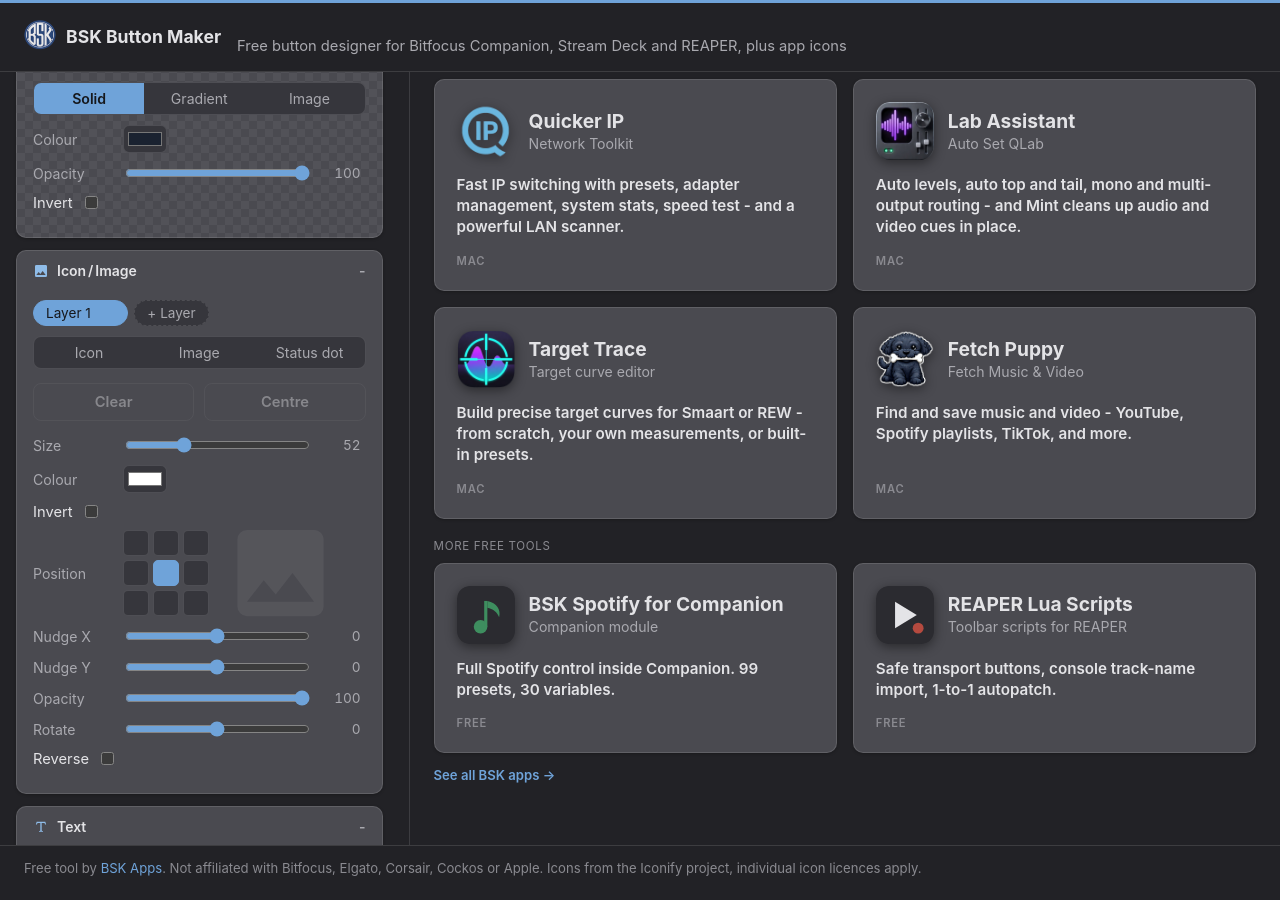
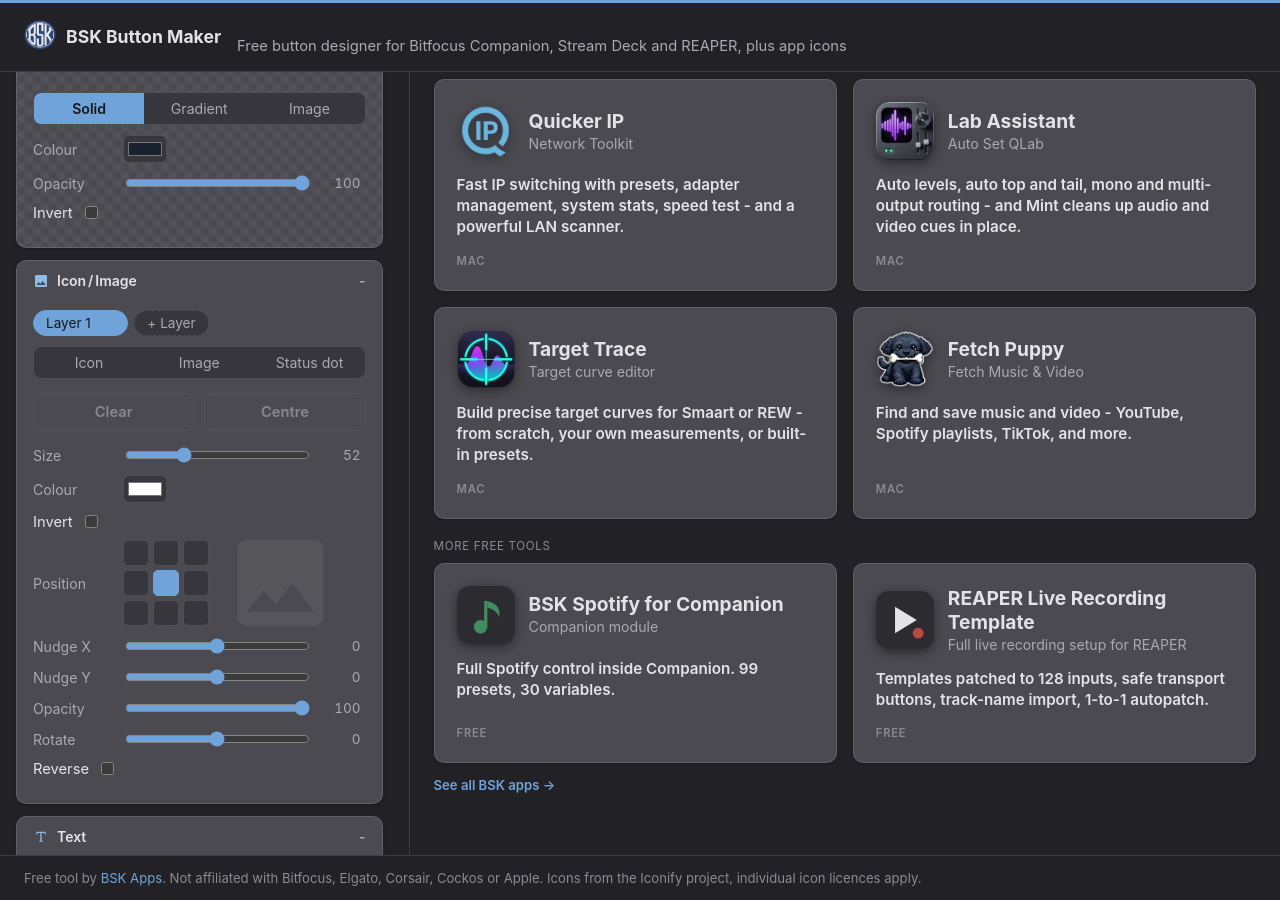
Before and after one commit to BSKapps/bskapps.github.io, a Jekyll site: the page buttonmaker/index.html, which Jekyll copies as it is, in a window 1280 px wide and 900 px high, scrolled down 1503 px. Built offline with Jekyll 4.4.1, drawn with Linux system fonts in a browser that asks for light colours.

Commit message:
Button Maker v122: REAPER tile matches live recording setup; sweep stale scripts naming site-wide

```diff
--- a/about/index.html
+++ b/about/index.html
@@ -44,7 +44,7 @@
             <p>
                 Current line-up includes <a href="/quickerip">Quicker IP</a> (network
                 utilities) and <a href="/labassistant">Lab Assistant</a> (QLab workspace
-                automation). Free REAPER scripts are available on the
+                automation). A free REAPER live recording setup and scripts are available on the
                 <a href="/tools">free tools</a> page.
             </p>
         </div>
--- a/admin/index.html
+++ b/admin/index.html
@@ -1492,7 +1492,7 @@
     '/buttonmaker/': 'Button Maker',
     '/tools/': 'Free Tools',
     '/tools/companion/': 'BSK Spotify for Companion',
-    '/tools/reaper/': 'REAPER Lua Scripts',
+    '/tools/reaper/': 'REAPER Live Recording',
     '/articles/': 'Articles',
     '/about/': 'About',
     '/contact/': 'Contact',
--- a/buttonmaker/index.html
+++ b/buttonmaker/index.html
@@ -4,7 +4,7 @@
 <meta charset="UTF-8">
 <meta http-equiv="Content-Security-Policy" content="default-src 'self'; script-src 'self' https://static.cloudflareinsights.com; style-src 'self' 'unsafe-inline' https://fonts.googleapis.com; font-src https://fonts.gstatic.com; img-src 'self' data: https://api.iconify.design https://bskapps.com; connect-src 'self' https://api.iconify.design https://cloudflareinsights.com; object-src 'none'; base-uri 'self'">
 <meta name="viewport" content="width=device-width, initial-scale=1.0">
-<meta name="bm-version" content="121">
+<meta name="bm-version" content="122">
 <title>BSK Button Maker - Free Companion, Stream Deck, REAPER and App Icon Designer</title>
 <meta name="description" content="Free button designer for Bitfocus Companion, Stream Deck and REAPER toolbars, plus app icons. Icon library, presets, button sets, PNG, Companion page and REAPER toolbar export.">
 <meta property="og:title" content="BSK Button Maker">
@@ -41,7 +41,7 @@
 <link rel="preconnect" href="https://fonts.googleapis.com">
 <link rel="preconnect" href="https://fonts.gstatic.com" crossorigin>
 <link href="https://fonts.googleapis.com/css2?family=Inter:wght@400;600;700;800&family=Oswald:wght@400;600;700&family=Bebas+Neue&family=Montserrat:wght@400;600;700;800&family=Roboto+Condensed:wght@400;700&family=JetBrains+Mono:wght@400;500;700;800&family=Archivo+Black&family=Nunito:wght@400;600;700;800&display=swap" rel="stylesheet">
-<link rel="stylesheet" href="css/style.css?v=121">
+<link rel="stylesheet" href="css/style.css?v=122">
 </head>
 <body>
 <header class="app-header">
@@ -377,13 +377,13 @@
         </a>
         <a class="bsk-tile" href="https://bskapps.com/tools/reaper/">
           <div class="bsk-tile-head">
-            <img src="https://bskapps.com/images/reaper-scripts-icon.svg" alt="REAPER Lua Scripts" width="58" height="58">
+            <img src="https://bskapps.com/images/reaper-scripts-icon.svg" alt="REAPER Live Recording Template and Lua Scripts" width="58" height="58">
             <div>
-              <h2>REAPER Lua Scripts</h2>
-              <p class="bsk-tile-sub">Toolbar scripts for REAPER</p>
+              <h2>REAPER Live Recording Template</h2>
+              <p class="bsk-tile-sub">Full live recording setup for REAPER</p>
             </div>
           </div>
-          <p class="bsk-tile-line">Safe transport buttons, console track-name import, 1-to-1 autopatch.</p>
+          <p class="bsk-tile-line">Templates patched to 128 inputs, safe transport buttons, track-name import, 1-to-1 autopatch.</p>
           <span class="bsk-tile-meta">Free</span>
         </a>
       </div>
@@ -420,7 +420,7 @@
   <p>Free tool by <a href="https://bskapps.com">BSK Apps</a>. Not affiliated with Bitfocus, Elgato, Corsair, Cockos or Apple. Icons from the Iconify project, individual icon licences apply.</p>
 </footer>
 
-<script src="vendor/jszip.min.js?v=121"></script>
-<script type="module" src="js/app.js?v=121"></script>
+<script src="vendor/jszip.min.js?v=122"></script>
+<script type="module" src="js/app.js?v=122"></script>
 </body>
 </html>
--- a/buttonmaker/js/app.js
+++ b/buttonmaker/js/app.js
@@ -1,4 +1,4 @@
-import { state, onChange, emit, deepClone, APP_VERSION, defaultDesign, defaultSeries, editTargets, primarySelection } from './state.js?v=121';
+import { state, onChange, emit, deepClone, APP_VERSION, defaultDesign, defaultSeries, editTargets, primarySelection } from './state.js?v=122';
 import { renderDesign } from './renderer.js?v=121';
 import { seriesVariants, numberSet } from './series.js?v=121';
 import { initUI, syncInputsFromState, renderTextLayerChips, renderIconLayerChips, selectListItem, selectRangeTo, deselectListItem, selectAllListItems, addListItem, removeListItem, seriesForSnapshot, releaseSelection } from './ui.js?v=121';
--- a/buttonmaker/js/state.js
+++ b/buttonmaker/js/state.js
@@ -1,4 +1,4 @@
-export const APP_VERSION = '121';
+export const APP_VERSION = '122';
 
 export function defaultTextLayer() {
   return {
--- a/resources/reaper/index.html
+++ b/resources/reaper/index.html
@@ -4,7 +4,7 @@
 <meta charset="UTF-8">
 <meta http-equiv="refresh" content="0; url=/tools/reaper/">
 <link rel="canonical" href="https://bskapps.com/tools/reaper/">
-<title>REAPER Lua Scripts - BSK Apps</title>
+<title>REAPER Live Recording Template and Lua Scripts - BSK Apps</title>
 </head>
 <body>
 <p>This page has moved to <a href="/tools/reaper/">bskapps.com/tools/reaper/</a>.</p>
```
Also changed, not shown: buttonmaker/CHANGELOG.md (+3 -0 lines).
